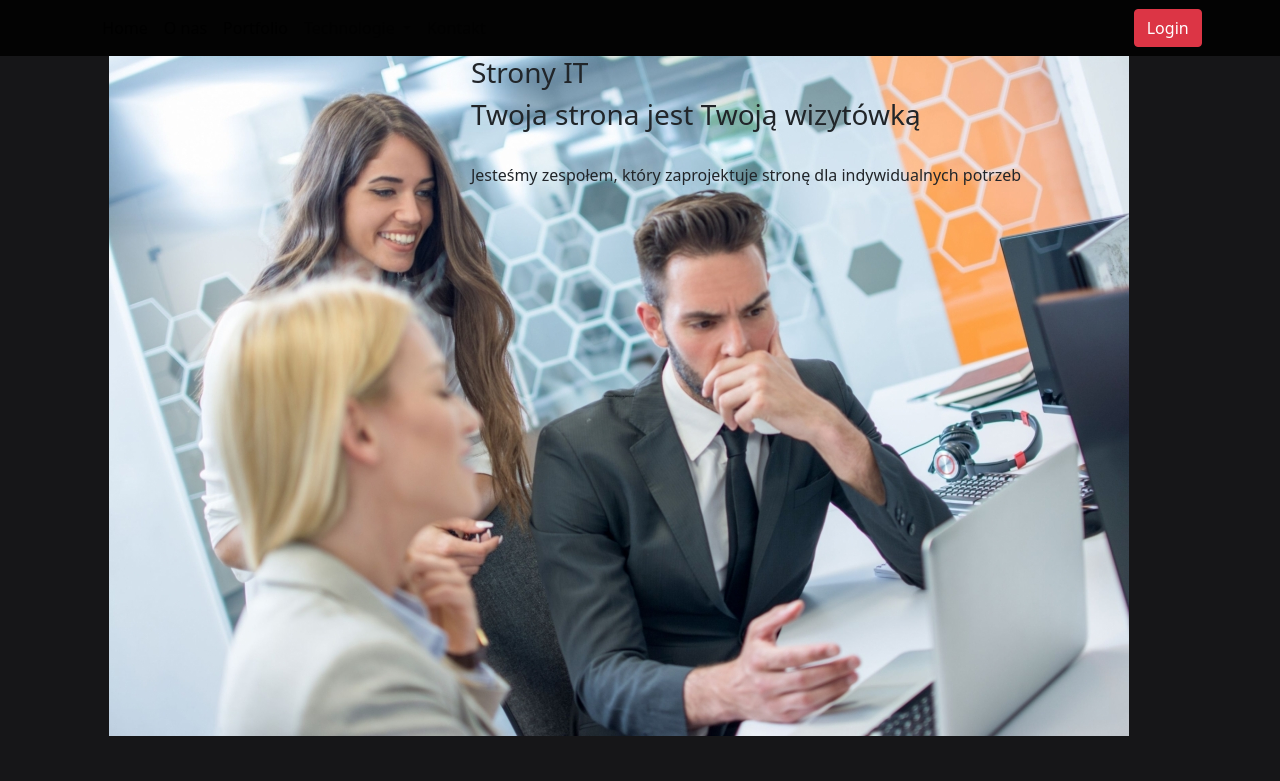
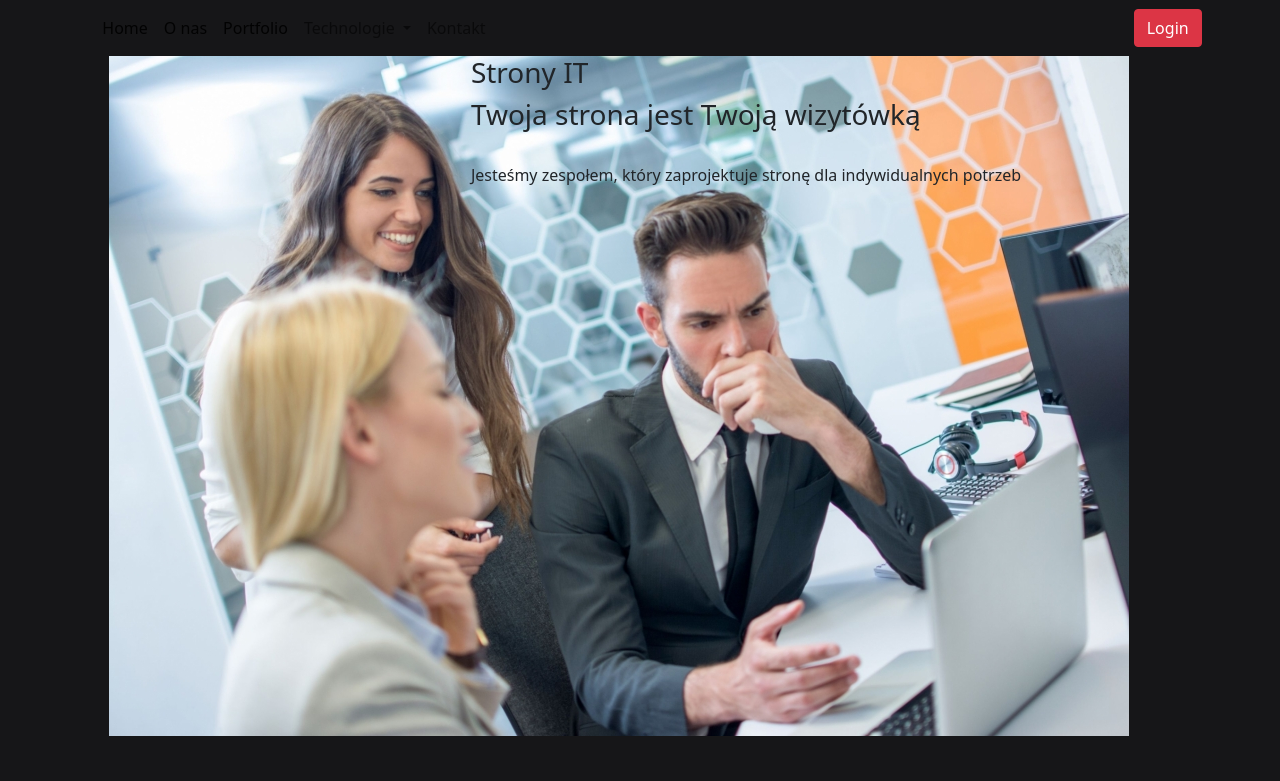
Before and after one commit to KrzysztofMalek/Witryna, a plain HTML site: page index.html in a window 1280 px wide. Shown: the top 781 px of the page. Drawn offline with nearby package versions, Linux system fonts and the light colour scheme; files whose address does not match are found by name.

Commit message:
Poprawa koloru main-nabar

```diff
--- a/style.css
+++ b/style.css
@@ -10,5 +10,5 @@ body {
 	overflow-x: hidden;
 }
 .main-navbar {
-	background-color: rgba(0, 0, 0, 0.855);
+	background-color: rgba(0, 0, 0, 0);
 }
```
